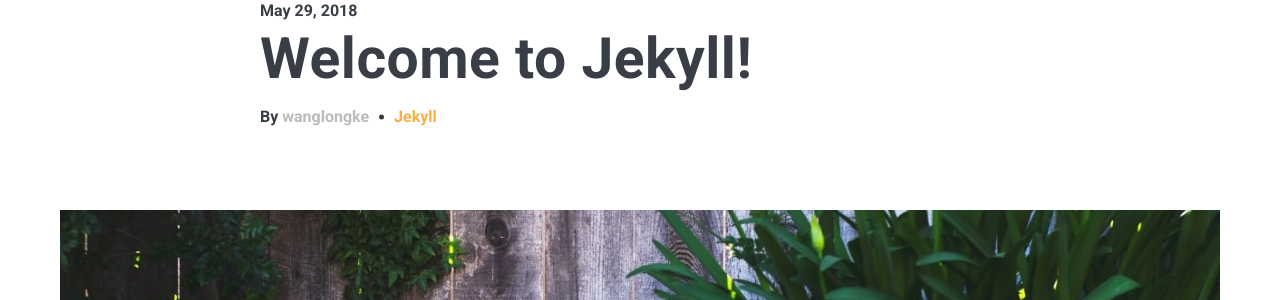
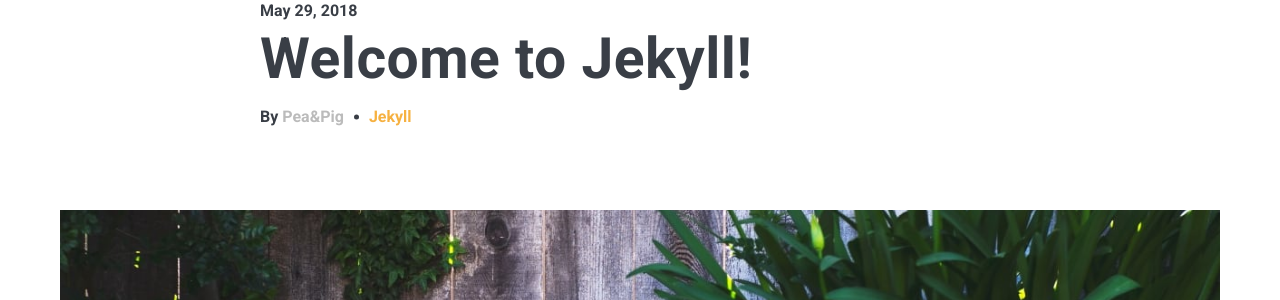
Before and after one commit to Wanglongke/wanglongke.github.io, a Jekyll site: the page built from _posts/2018-05-29-welcome-to-jekyll.markdown, in a window 1280 px wide and 900 px high. Shown: the part 183-483 px from the top of the window. Built offline with Jekyll 4.4.1, drawn with Linux system fonts in a browser that asks for light colours; nearby versions of some CDN libraries.

Commit message:
"update"

```diff
--- a/_data/settings.yml
+++ b/_data/settings.yml
@@ -8,7 +8,7 @@ description: Pea&Pig are always happy.
 #-------------------------------
 # Author Settings
 author:
-  name: wanglongke
+  name: Pea&Pig
   image: 01.jpg
   say-hello: <center><strong>Wang Longke</strong></center>
   bio: 我是一名算法工程师，在<a href="https://www.dlut.edu.cn/">大连理工大学</a>-<a href="http://math.dlut.edu.cn/">数学科学学院</a>拿到了学士与硕士学位，所学专业为<strong>计算数学</strong>. 主要研究方向为<strong>物理仿真与渲染</strong>，<strong>三维曲面重建</strong>，<strong>数字化人体表达</strong>。
```
